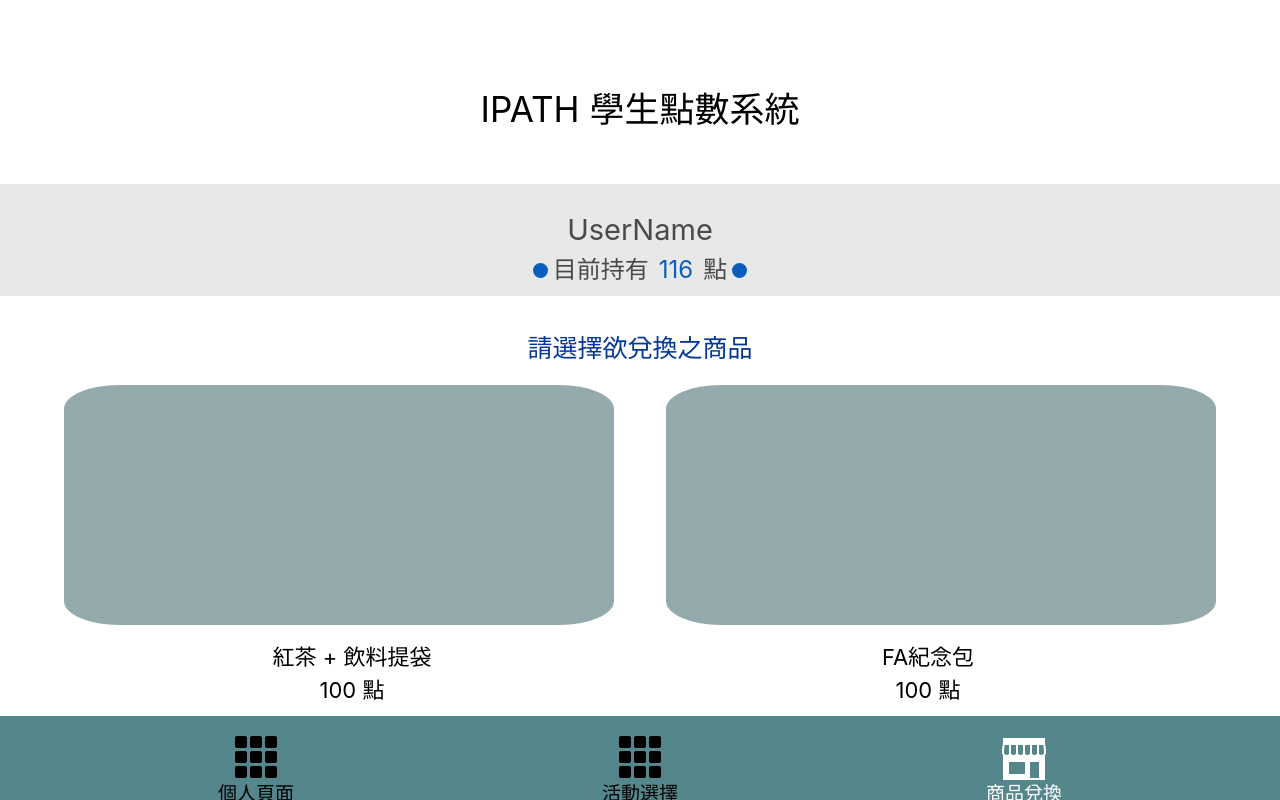
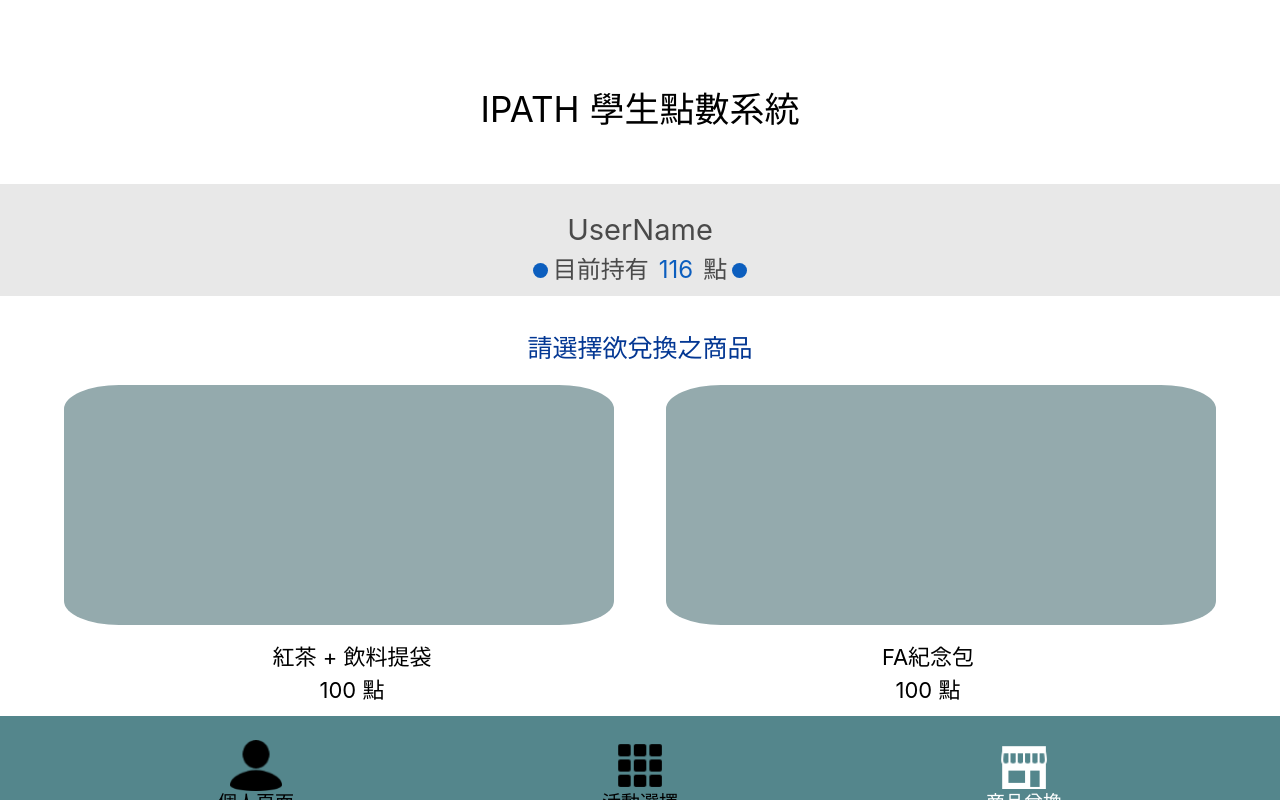
Before and after one commit to coliver0221/IPATH, a React (Create React App) app: page /shop in a window 1280 px wide. Built offline with nearby package versions, Linux system fonts and the light colour scheme.

Commit message:
upload profile icon & fix Footer

```diff
--- a/src/App.css
+++ b/src/App.css
@@ -195,6 +195,7 @@
   position: fixed;
   bottom: 0px;
   text-align: center;
+  padding-top: 3vh;
 }
 
 .footer-item-block {
@@ -202,7 +203,11 @@
   height: 10vw;
   display: inline-block;
   position: relative;
-  top: 18.5%;
+}
+
+.footer-item-block img {
+  width: 4vw;
+  height: 4vw;
 }
 
 .footer-item-block p {
--- a/src/components/Footer.js
+++ b/src/components/Footer.js
@@ -6,6 +6,8 @@ import imgEvent from '../img/icons8-event-select-50.png';
 import imgEventWhite from '../img/icons8-event-select-50-2.png';
 import imgShop from '../img/icons8-shop-50.png';
 import imgShopWhite from '../img/icons8-shop-50-2.png';
+import imgProfile from '../img/icons8-profile-50.png';
+import imgProfileWhite from '../img/icons8-profile-50-2.png';
 
 function Footer (props) {
     const blackStyle = {
@@ -15,7 +17,7 @@ function Footer (props) {
         color: 'white'
     }
 
-    var profileIcon = imgEvent;
+    var profileIcon = imgProfile;
     var eventIcon = imgEvent;
     var shopIcon = imgShop;
     var profileStyle = blackStyle;
@@ -24,7 +26,7 @@ function Footer (props) {
 
     if (props.currPage === "profile") {
         console.log("currPage: profile");
-        // profileIcon = ;
+        profileIcon = imgProfileWhite;
         profileStyle = whiteStyle;
     } else if (props.currPage === "event") {
         console.log("currPage: event");
```
Also changed, not shown: src/img/icons8-profile-50-2.png (added), src/img/icons8-profile-50.png (added).
